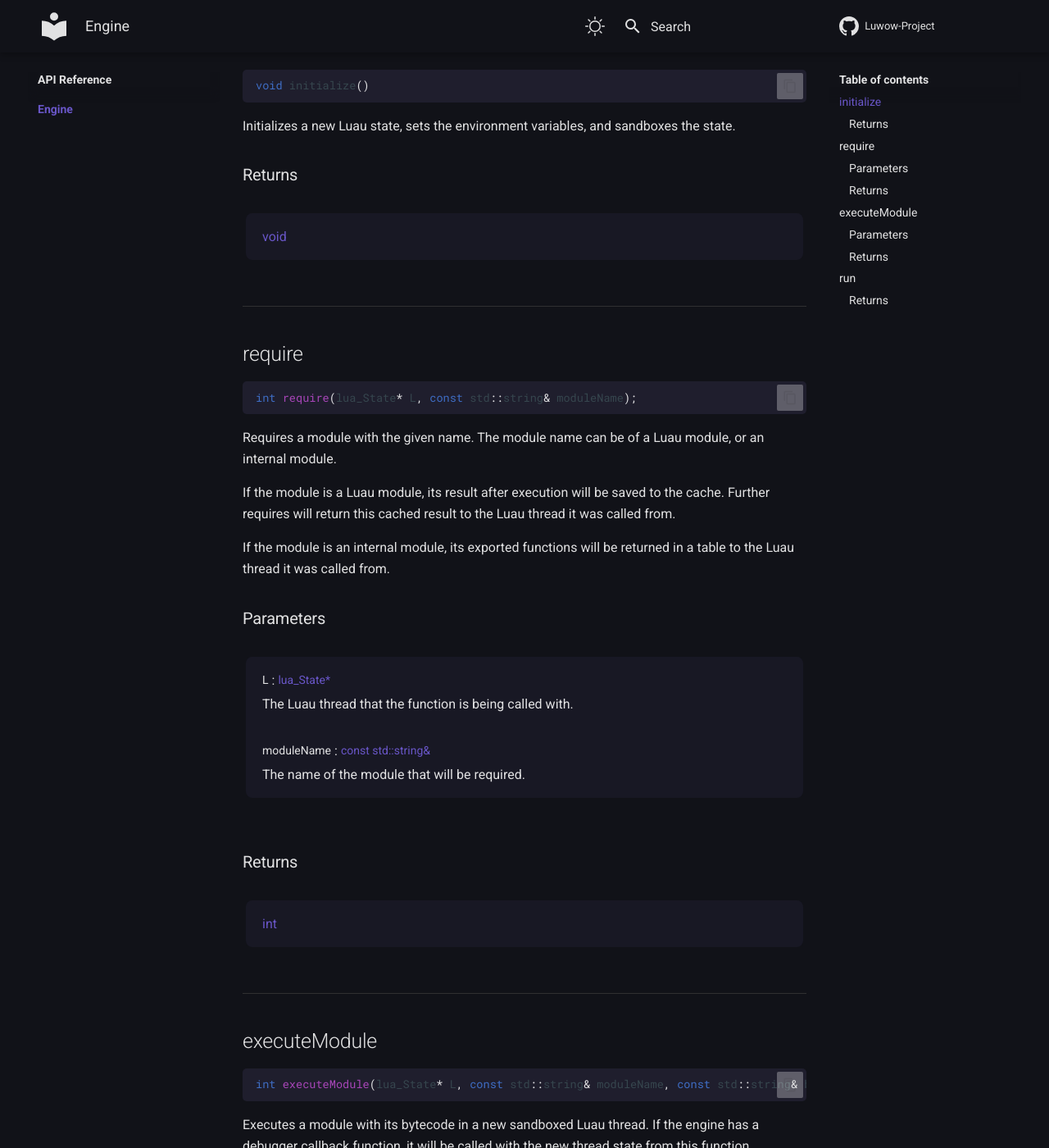
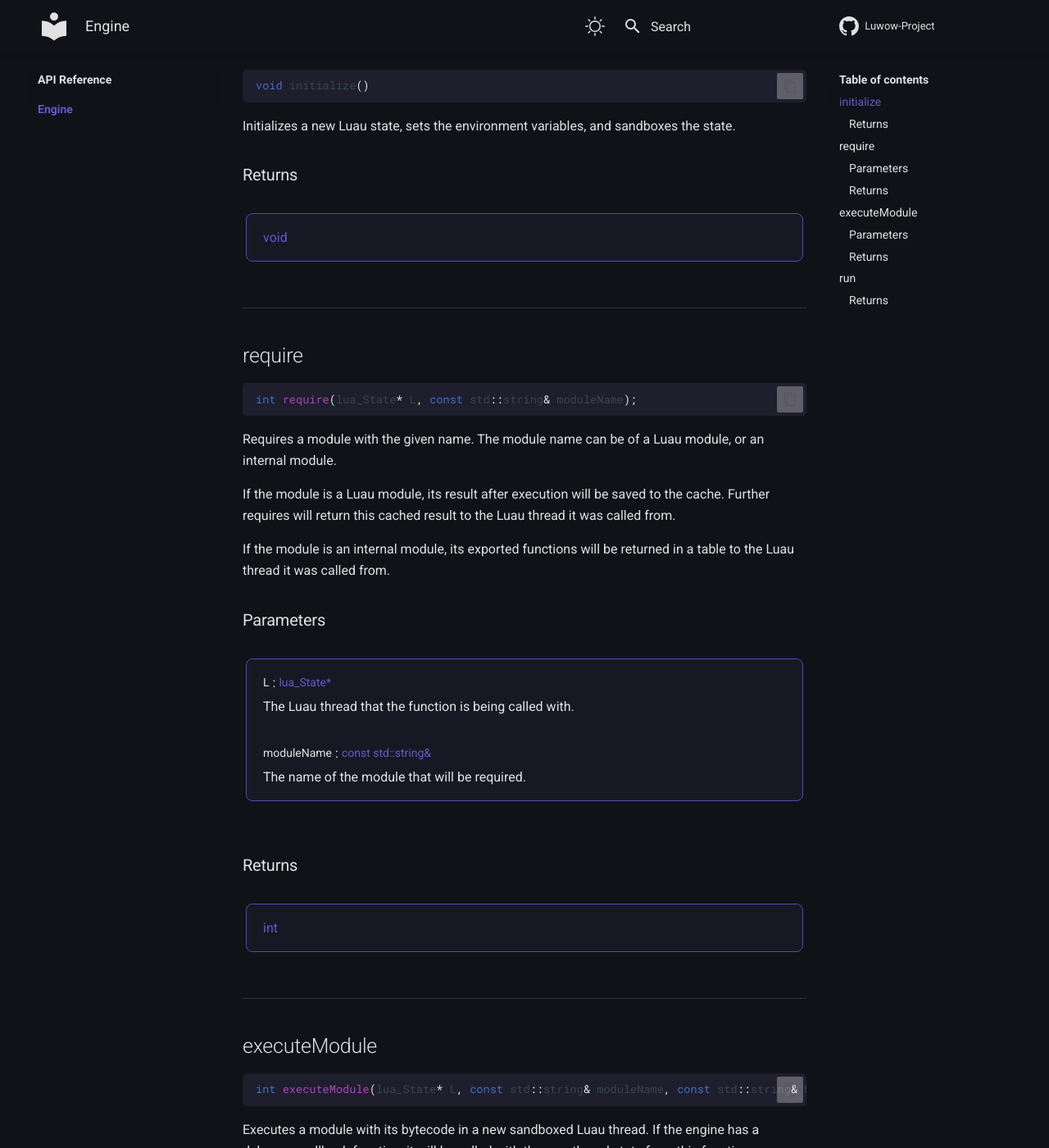
Before and after one commit to Luwow-Project/Documentation, an MkDocs documentation site: the page built from docs/api-reference/engine/index.md, in a window 1280 px wide and 1400 px high, scrolled down 328 px. Shown: the whole window at 82% size. Built offline with MkDocs 1.6.1 and Material for MkDocs 9.7.7, drawn with Linux system fonts in a browser that asks for light colours.

Commit message:
Update Documentation (3/?)

```diff
--- a/docs/css/api-reference.css
+++ b/docs/css/api-reference.css
@@ -4,6 +4,10 @@ table, tbody, tr, td {
 
 tbody {
     display: inline-table;
+}
+
+.md-typeset__table table:not([class]) {
+    border: .05rem solid var(--default-text-color-open);
 }
 
 .md-typeset .emojione, .md-typeset .gemoji, .md-typeset .twemoji {
```
